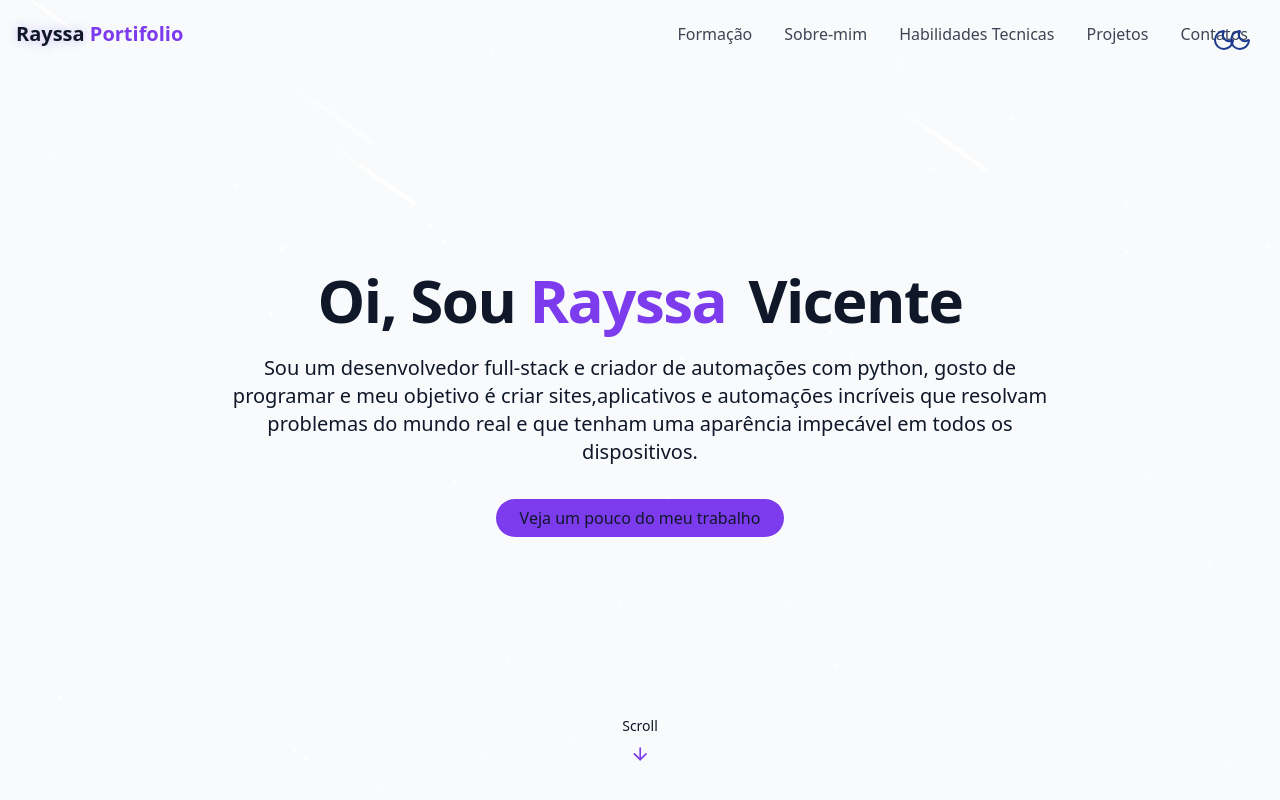
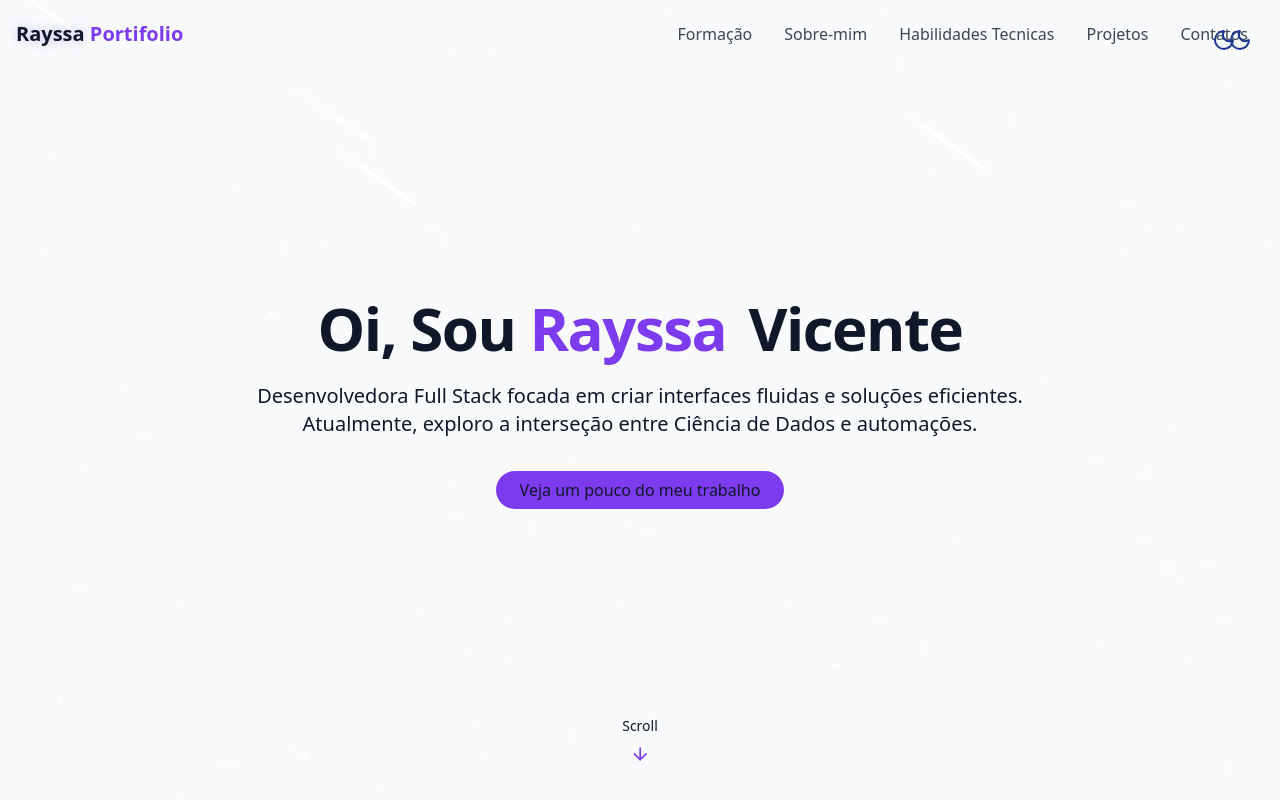
Before and after one commit to RayssaVicente/portifolio, a React (Vite) app: page / in a window 1280 px wide. Shown: the top 800 px of the page. Built offline with nearby package versions, Linux system fonts and the light colour scheme.

Commit message:
Adicionando a parte de educação

```diff
--- a/src/components/HeroSection.jsx
+++ b/src/components/HeroSection.jsx
@@ -19,8 +19,8 @@ export const HeroSection = () => {
                 </h1>
 
                 <p className="text-le md:text-xl text-muted-foreground max-2-2xl mx-auto opacity-0 animate-fade-in-delay-3">
-                Sou um desenvolvedor full-stack e criador de automações com python, gosto de programar e meu objetivo é criar sites,aplicativos e automações incríveis que resolvam problemas
-                do mundo real e que tenham uma aparência impecável em todos os dispositivos.
+                Desenvolvedora Full Stack focada em criar interfaces fluidas e soluções eficientes. Atualmente, exploro a interseção entre Ciência de Dados e automações.
+
                 </p>
 
                 <div className="pt-4 opacity-0 animate-fade-in-delay-4">
@@ -37,5 +37,6 @@ export const HeroSection = () => {
             </span>
             <ArrowDown className="h-5 w-5 text-primary" />
         </div>
+
     </section>
 }
```
